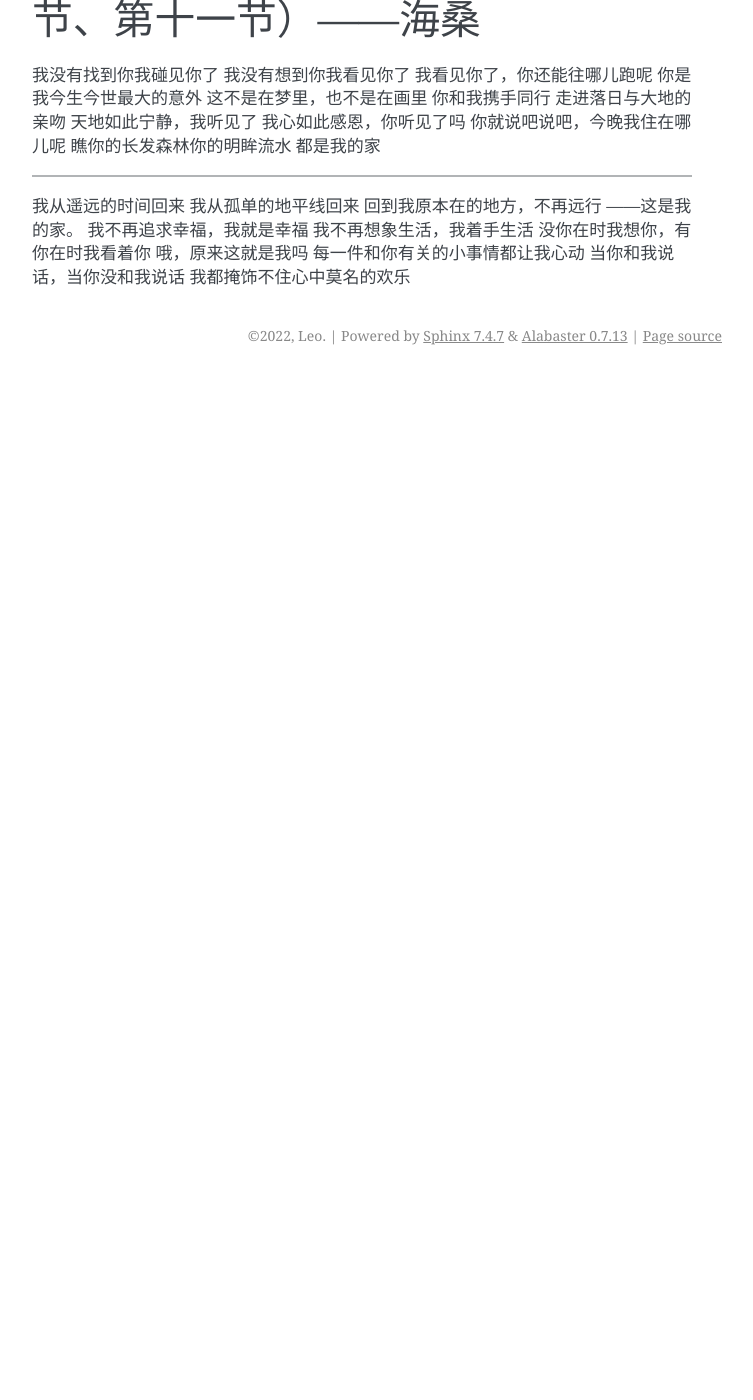
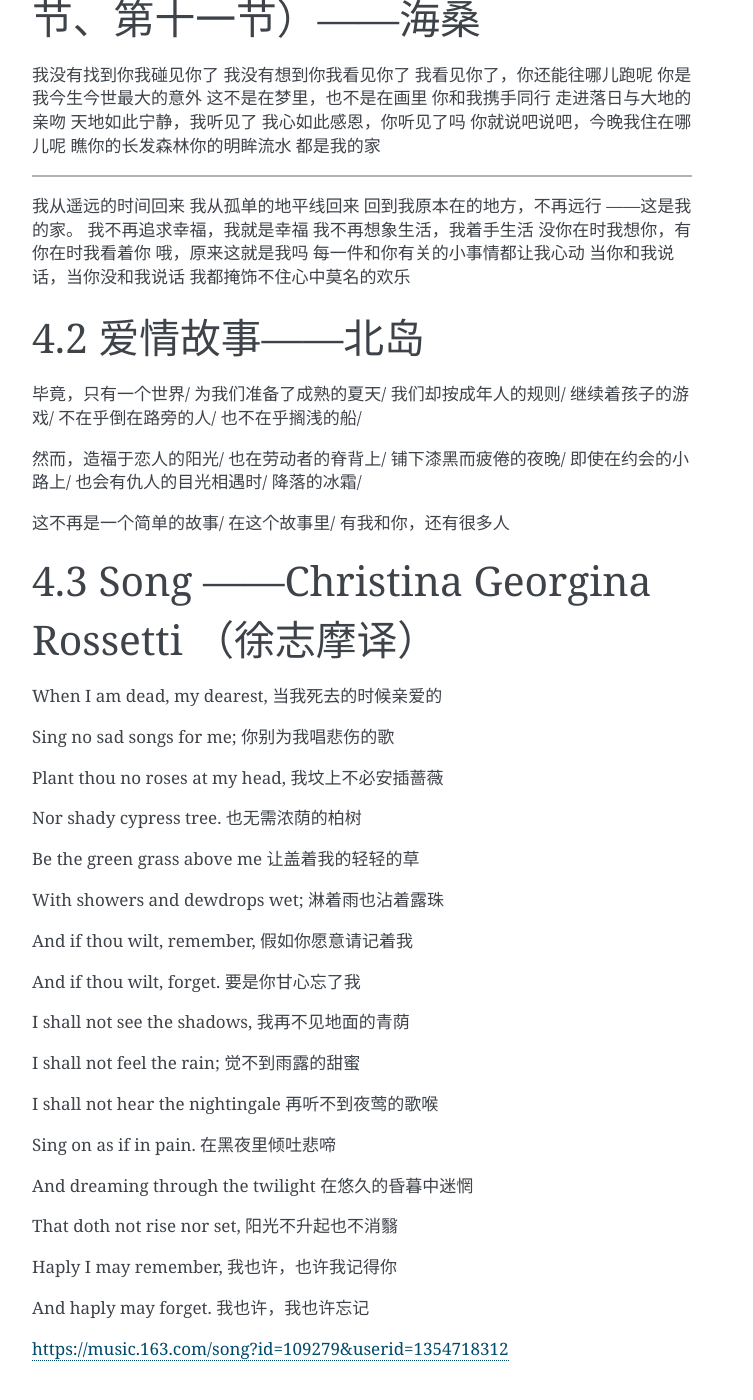
Before and after one commit to Leo4everlkc/my-blog, a Sphinx documentation site: the page built from source/language_introduction.rst, in a window 1280 px wide and 1400 px high, scrolled down 6410 px. Shown: the whole window, without its empty margins (388-1141 px from the left). Built offline with Sphinx 7.4.7, drawn with Linux system fonts in a browser that asks for light colours; before the commit the page ends 6785 px from its top, so only the background shows below that; some of the changed text lies outside the part shown.

Commit message:
Update language_introduction.rst

```diff
--- a/source/language_introduction.rst
+++ b/source/language_introduction.rst
@@ -420,3 +420,77 @@ Hi, 欢迎莅临我的世界
 每一件和你有关的小事情都让我心动
 当你和我说话，当你没和我说话
 我都掩饰不住心中莫名的欢乐
+
+4.2 爱情故事——北岛
+---------------------
+
+毕竟，只有一个世界/
+为我们准备了成熟的夏天/
+我们却按成年人的规则/
+继续着孩子的游戏/
+不在乎倒在路旁的人/
+也不在乎搁浅的船/
+
+然而，造福于恋人的阳光/
+也在劳动者的脊背上/
+铺下漆黑而疲倦的夜晚/
+即使在约会的小路上/
+也会有仇人的目光相遇时/
+降落的冰霜/
+
+这不再是一个简单的故事/
+在这个故事里/
+有我和你，还有很多人
+
+4.3  Song ——Christina Georgina Rossetti （徐志摩译）
+---------------------
+
+When I am dead, my dearest,
+当我死去的时候亲爱的
+
+Sing no sad songs for me;
+你别为我唱悲伤的歌
+
+Plant thou no roses at my head,
+我坟上不必安插蔷薇
+
+Nor shady cypress tree.
+也无需浓荫的柏树
+
+Be the green grass above me
+让盖着我的轻轻的草
+
+With showers and dewdrops wet;
+淋着雨也沾着露珠
+
+And if thou wilt, remember,
+假如你愿意请记着我
+
+And if thou wilt, forget.
+要是你甘心忘了我
+
+I shall not see the shadows,
+我再不见地面的青荫
+
+I shall not feel the rain;
+觉不到雨露的甜蜜
+
+I shall not hear the nightingale
+再听不到夜莺的歌喉
+
+Sing on as if in pain.
+在黑夜里倾吐悲啼
+
+And dreaming through the twilight
+在悠久的昏暮中迷惘
+
+That doth not rise nor set,
+阳光不升起也不消翳
+
+Haply I may remember,
+我也许，也许我记得你
+
+And haply may forget.
+我也许，我也许忘记
+
+https://music.163.com/song?id=109279&userid=1354718312
```
